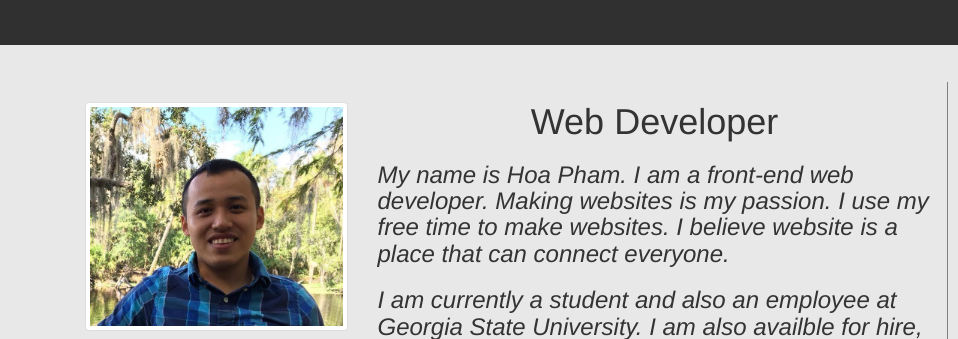
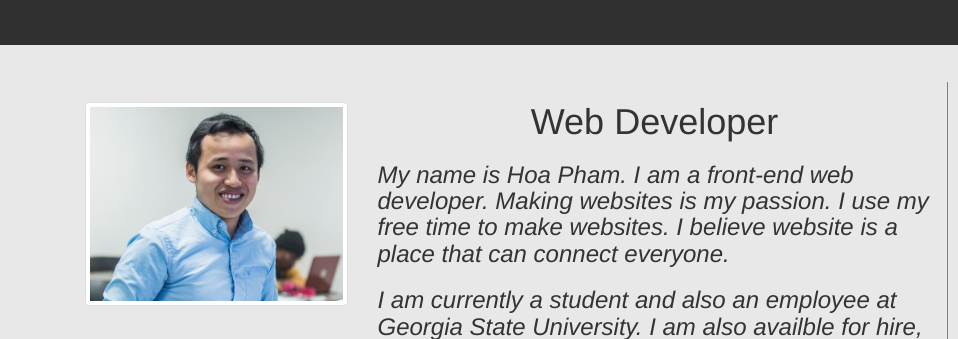
Before and after one commit to hoa-pham/hoa-pham.github.io, a plain HTML site: page index.html in a window 1280 px wide. Shown: the part 93-432 px from the top of the page, 0-958 px from the left. Drawn offline with nearby package versions, Linux system fonts and the light colour scheme; a script that the page names is missing.

Commit message:
upadated avatar

```diff
--- a/index.html
+++ b/index.html
@@ -56,7 +56,7 @@
 				<div class="row">
 					<section class="col-sm-3">
 						<div class="center-block text-center">
-							<img id="avatar" src="images/avatar5.jpg" class="img-thumbnail" width="500px" alt="Hoa Pham's avatar">
+							<img id="avatar" src="images/avatar6.jpg" class="img-thumbnail" width="500px" alt="Hoa Pham's avatar">
 						</div>
 					</section>
 					<section id="text" class="col-sm-6  ">
```
Also changed, not shown: images/avatar6.jpg (added).
